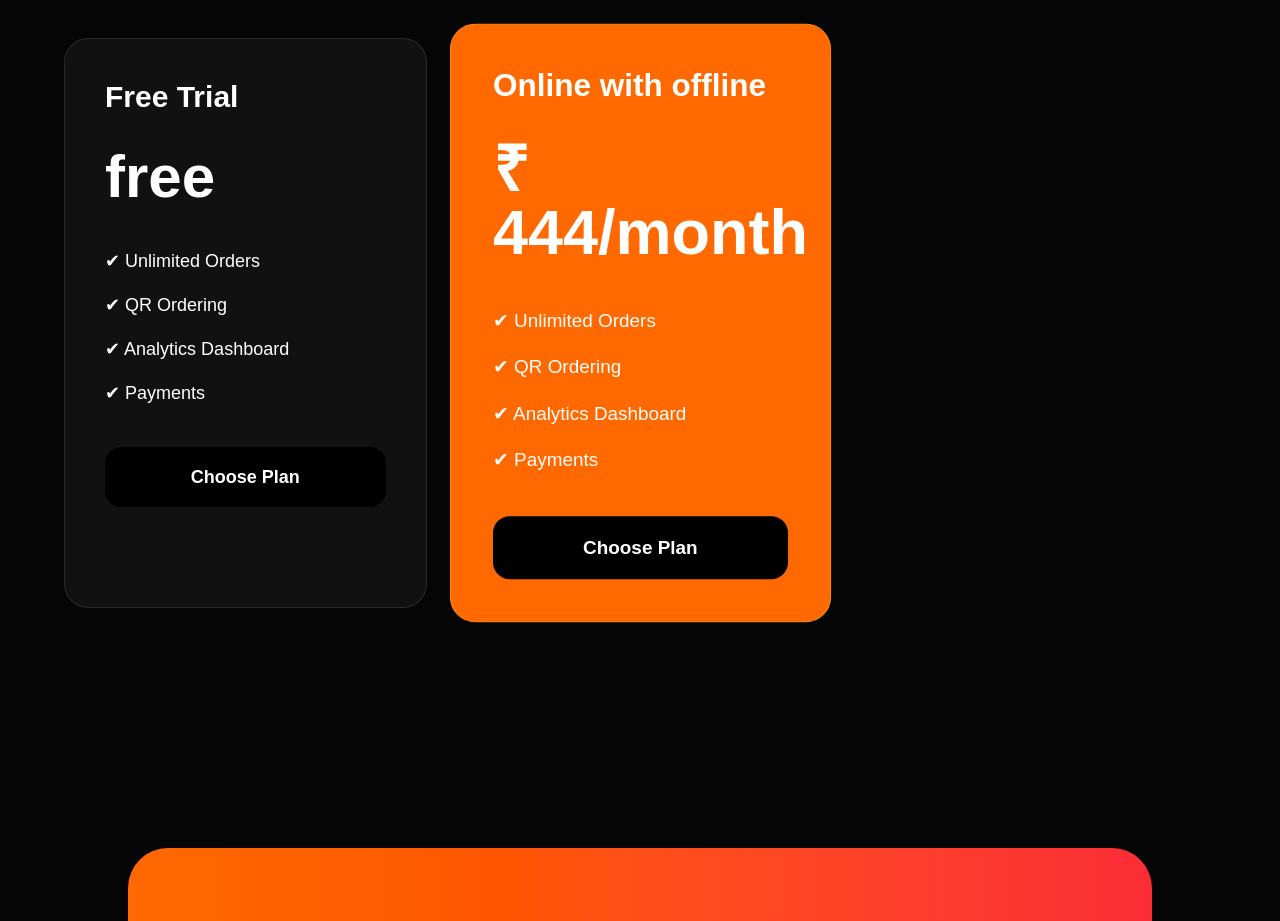
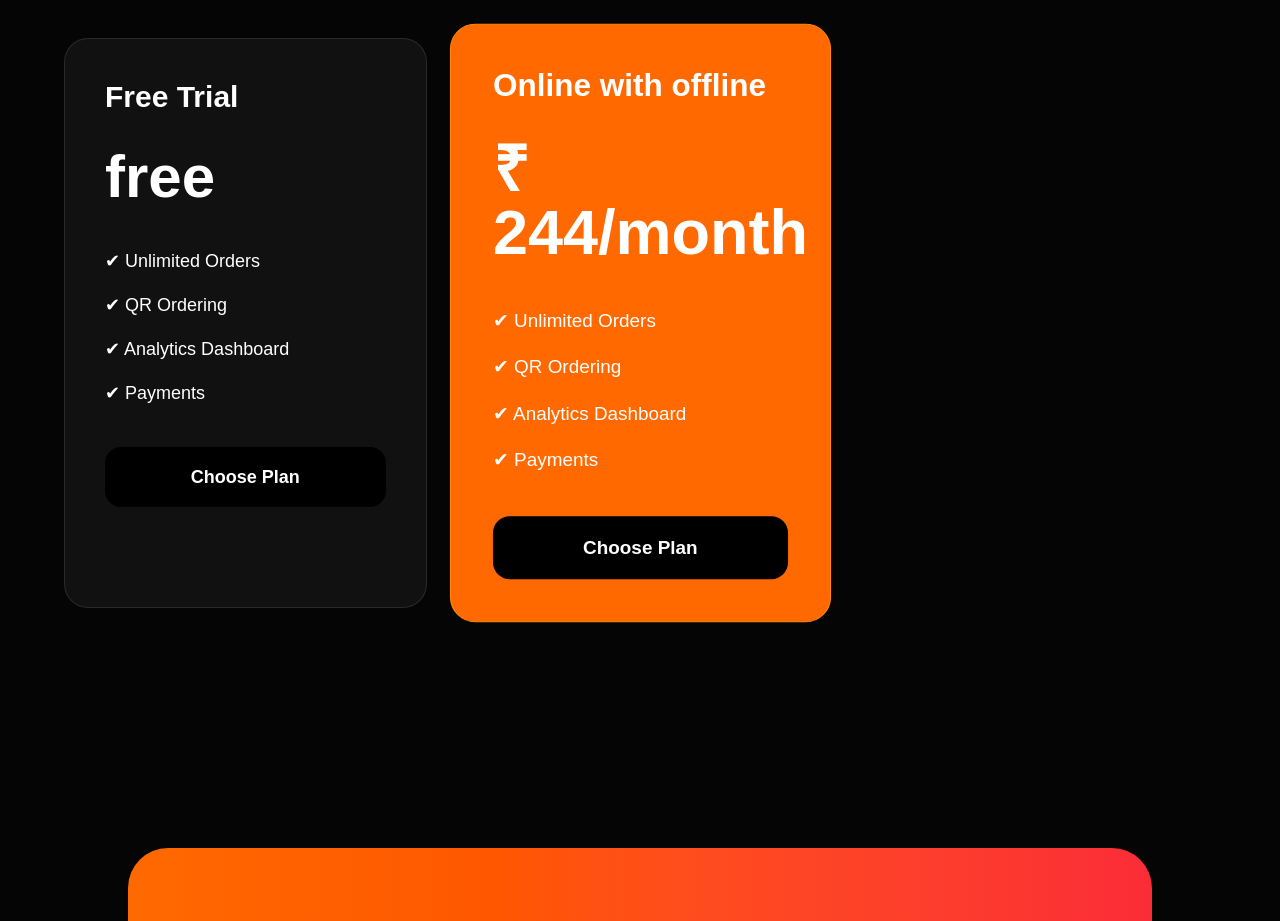
Before and after one commit to satyam-hi/afrontself, a Next.js app: page / in a window 1280 px wide. Shown: the part 3360-4281 px from the top of the page. Built offline with nearby package versions, Linux system fonts and the light colour scheme.

Commit message:
price change

```diff
--- a/app/(web)/page.tsx
+++ b/app/(web)/page.tsx
@@ -57,7 +57,7 @@ export default function HomePage() {
     },
     {
       name: "Online with offline",
-      price: "₹ 444/month",
+      price: "₹ 244/month",
     },
 
   ];
--- a/app/(web)/provider-res/page.jsx
+++ b/app/(web)/provider-res/page.jsx
@@ -133,7 +133,7 @@ export default function Provider() {
 
                         <div>
                             <h1 className="text-3xl sm:text-4xl font-bold text-gray-900">
-                                Service Providers
+                               Food Service Providers
                             </h1>
 
                             <p className="text-gray-600 mt-2 text-sm sm:text-base">
--- a/app/admin/provider-subscription-buy/page.jsx
+++ b/app/admin/provider-subscription-buy/page.jsx
@@ -15,7 +15,7 @@ export default function ProviderSubscriptionPurchasePage() {
   const [error, setError] = useState("");
 
   const [plans] = useState([
-    { id: "basic", name: "Basic", price: 444, features: ["Add products", "Best analytics", "Email support"] },
+    { id: "basic", name: "Basic", price: 244, features: ["Add products", "Best analytics", "Email support"] },
     { id: "pro", name: "Professional", price: 544, features: ["Add Unlimited products", "Advanced analytics", "Priority support", "Custom Qr Codes"] },
     // { id: "enterprise", name: "Enterprise", price: 1999, features: ["Everything in Pro", "API access", "Dedicated account manager", "Custom integrations"] },
   ]);
```
